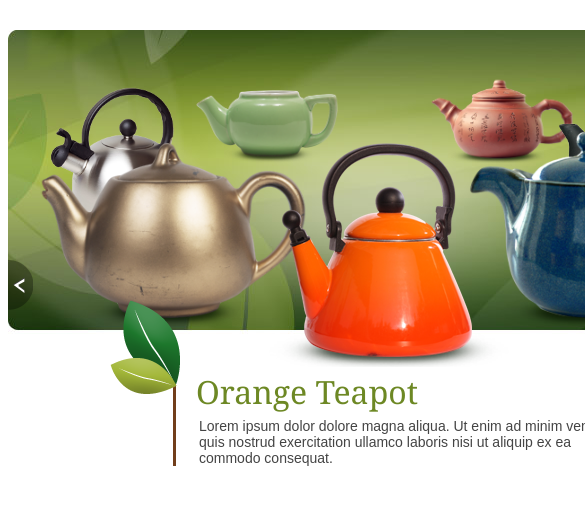
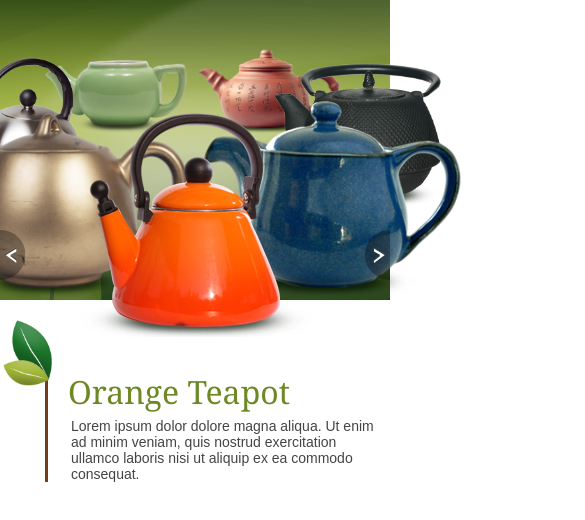
Before and after one commit to LiviuLvu/learning-carousel, a plain HTML site: page index.html in a window 390 px wide. Shown: the top 520 px of the page, 585 px wide, since content can reach past the window. Drawn offline with Linux system fonts and the light colour scheme.

Commit message:
adjusted layout for mobile

```diff
--- a/css/main.css
+++ b/css/main.css
@@ -4,9 +4,14 @@
 /* Written by Chris Converse for lynda.com  */
 
 @charset "UTF-8";
+
+body {
+   margin: 0px;
+   padding-bottom: 20px
+}
 .my_carousel {
    position: relative;
-   width: 760px;
+   max-width: 760px;
    margin: 0px;
    background-color: #fff;
    margin: 30px auto 20px auto;
@@ -16,11 +21,12 @@
    height: 340px;
    margin: 0px;
    background: #000 url(../img/background.jpg) no-repeat 0px 0px;
+   background-position: center;
 }
 
 #carousel {
    margin: 0px auto 0px auto;
-   width: 600px;
+   max-width: 600px;
    height: 300px;
 }
 
@@ -47,10 +53,10 @@
 }
 
 .caption_container {
-   width: 435px;
+   max-width: 435px;
    border-left: 3px solid #713e1b;
-   margin: 0px 0px 0px 165px;
-   padding: 0px 0px 0px 20px;
+   margin: 30px 0px 0px 63px;
+   padding-left: 20px;
 }
 
 #captions h2 {
@@ -70,11 +76,29 @@
 
 .leaves {
    position: absolute;
-   top: 270px;
-   left: 102px;
+   top: 320px;
+   left: 0px;
    z-index: 1000;
 }
 
 .carousel_data {
    display: none;
 }
+
+@media screen and (max-width: 760px) {
+   .my_carousel {
+      margin: 0px auto 0px auto;
+   }
+}
+
+@media screen and (max-width: 480px) {
+   .caption_container {
+      margin: 30px 10px 0px 45px;
+   }
+   .leaves {
+      top: 320px;
+      left: 3px;
+      width: 50px;
+      height: auto;
+   }
+}
--- a/js/main.js
+++ b/js/main.js
@@ -29,7 +29,7 @@ function createCarousel() {
       tilt: -4.5,
       minOpacity: 1,
       minScale: 0.45,
-      duration: 700,
+      duration: 300,
       clickToFocus: true,
       clickToFocusCallback: showCaption
    });
@@ -70,11 +70,11 @@ function showCaption() {
    var newHeight = $('#captions').height() + 'px';
    $('.caption_container').animate({
       'height': newHeight
-   }, 500, function() {
+   }, 100, function() {
       // fade in text
       $('#captions').animate({
          'opacity': 1
-      }, 250);
+      }, 100);
    });
 }
 
@@ -82,5 +82,5 @@ function hideCaption() {
    // fade out text
    $('#captions').animate({
       'opacity': 0
-   }, 250);
+   }, 100);
 }
```
